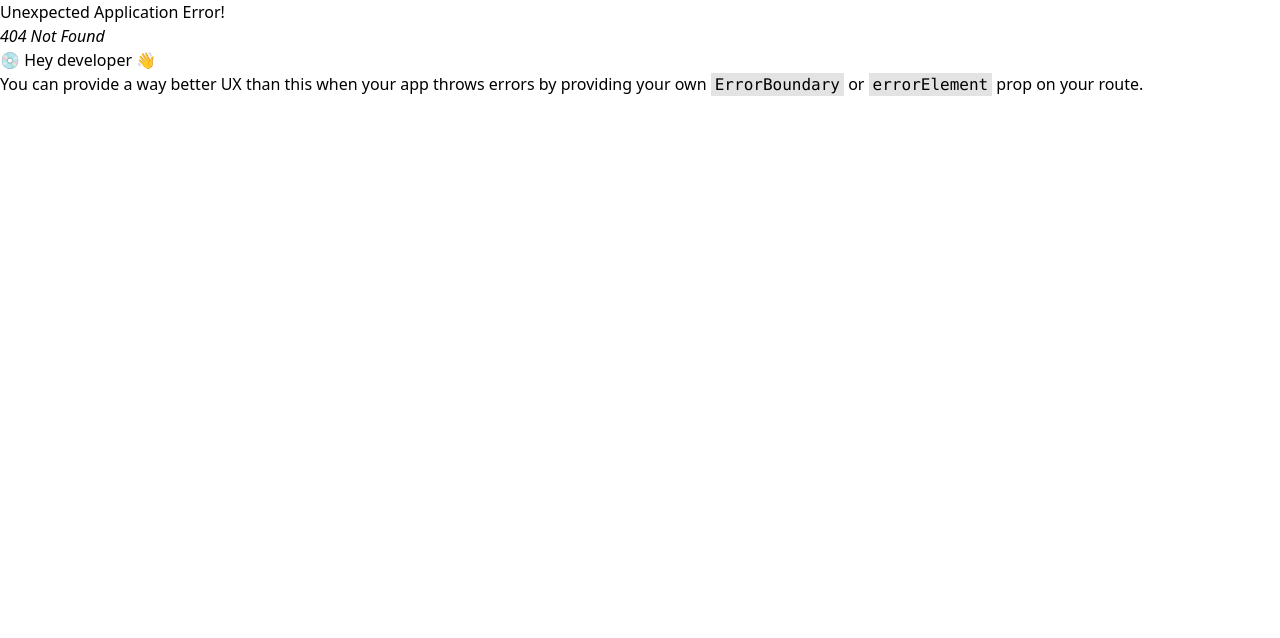
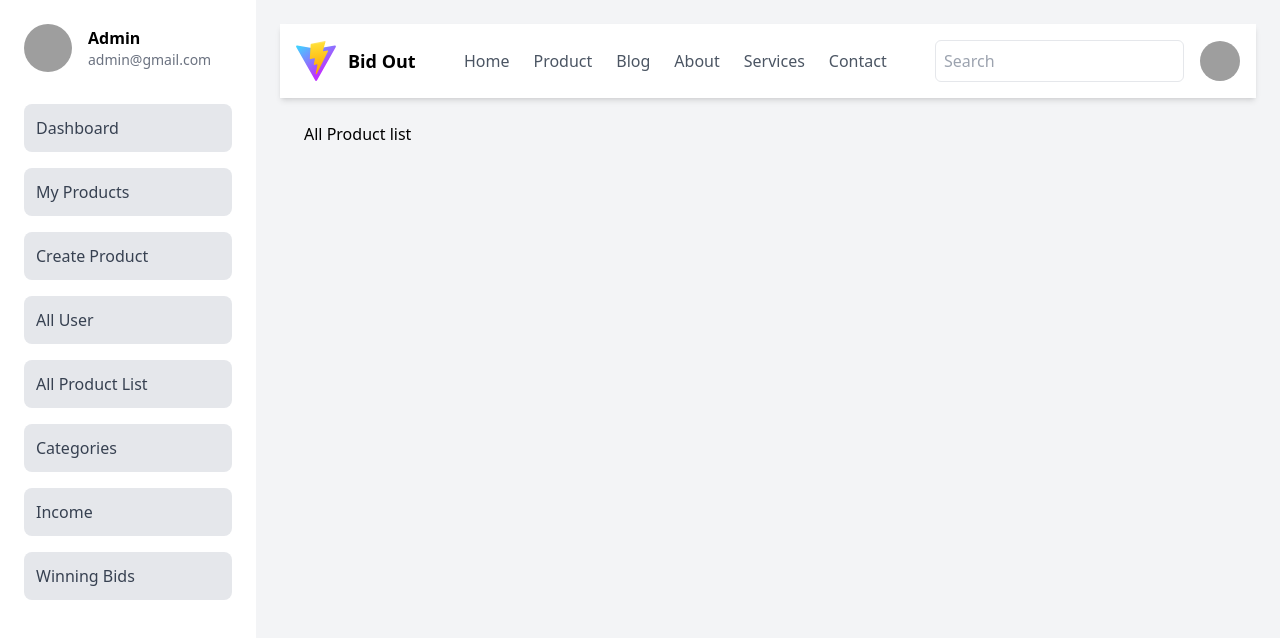
Before and after one commit to KavinduPramod/bidding_system, a React (Vite) app: page /layout/all-product-list in a window 1280 px wide. Before the commit this address had no page. Shown: the top 638 px of the page. Built offline with nearby package versions, Linux system fonts and the light colour scheme; grey boxes are pictures that could not be loaded.

Commit message:
Add All Product List page and update routing in Sidebar

```diff
--- a/src/Router.jsx
+++ b/src/Router.jsx
@@ -6,7 +6,8 @@ import {
 } from "react-router-dom";
 import Layout from "./layout/Layout";
 import Login from "./pages/Login";
-import UsersList from "./pages/UsersList";  // New user list page
+import UsersList from "./pages/UsersList";
+import Allproductlist from "./pages/Allproductlist";
 
 const router = createBrowserRouter(
     createRoutesFromElements(
@@ -18,6 +19,7 @@ const router = createBrowserRouter(
             <Route path="layout" element={<Layout />}>
                 {/* Relative path for nested route */}
                 <Route path="all-users" element={<UsersList />} />
+                <Route path="all-product-list" element={<Allproductlist />} />
                 {/* Add more routes here */}
             </Route>
         </Route>
--- a/src/layout/Sidebar.jsx
+++ b/src/layout/Sidebar.jsx
@@ -17,7 +17,7 @@ const SideBar = () => {
 
       <nav className="flex-1 space-y-4">
         <NavLink
-          to="/dashboard"
+          to="/layout"
           className="block text-gray-700 bg-gray-200 hover:bg-green-100 hover:text-green-500 rounded-lg p-3"
         >
           Dashboard
@@ -41,7 +41,7 @@ const SideBar = () => {
           All User
         </NavLink>
         <NavLink
-          to="/"
+          to="/layout/all-product-list"
           className="block text-gray-700 bg-gray-200 hover:bg-green-100 hover:text-green-500 rounded-lg p-3"
         >
           All Product List
--- /dev/null
+++ b/src/pages/Allproductlist.jsx
@@ -0,0 +1,11 @@
+import React from 'react'
+
+function Allproductlist() {
+  return (
+    <div>
+      All Product list
+    </div>
+  )
+}
+
+export default Allproductlist
```
